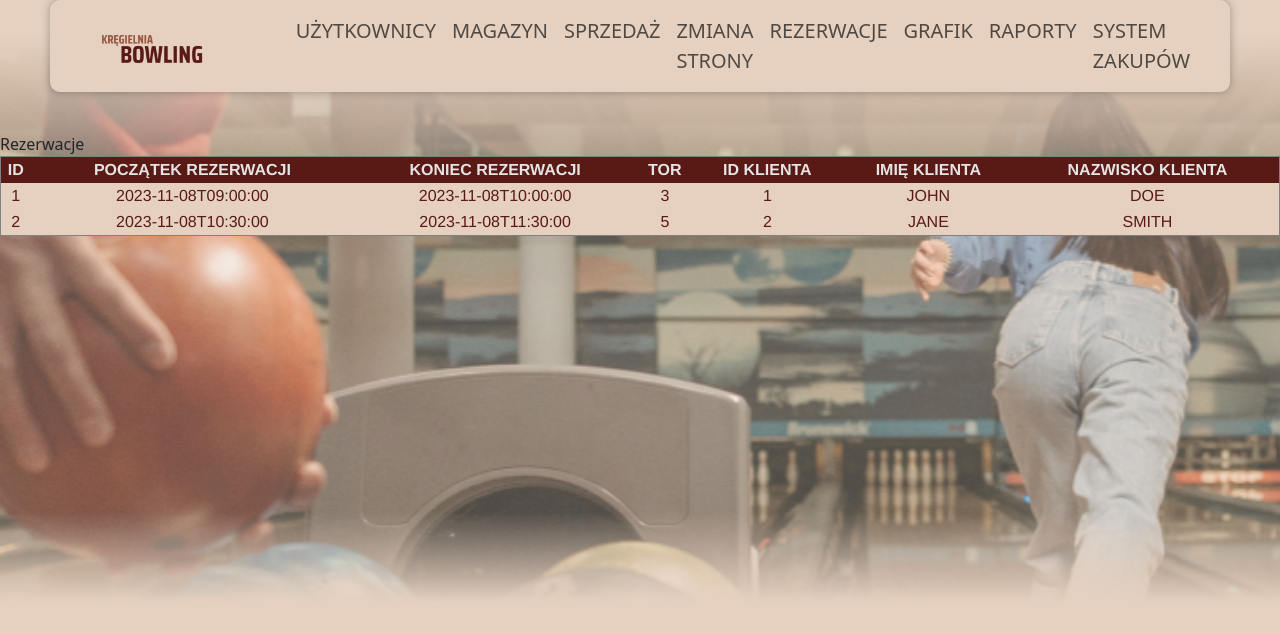
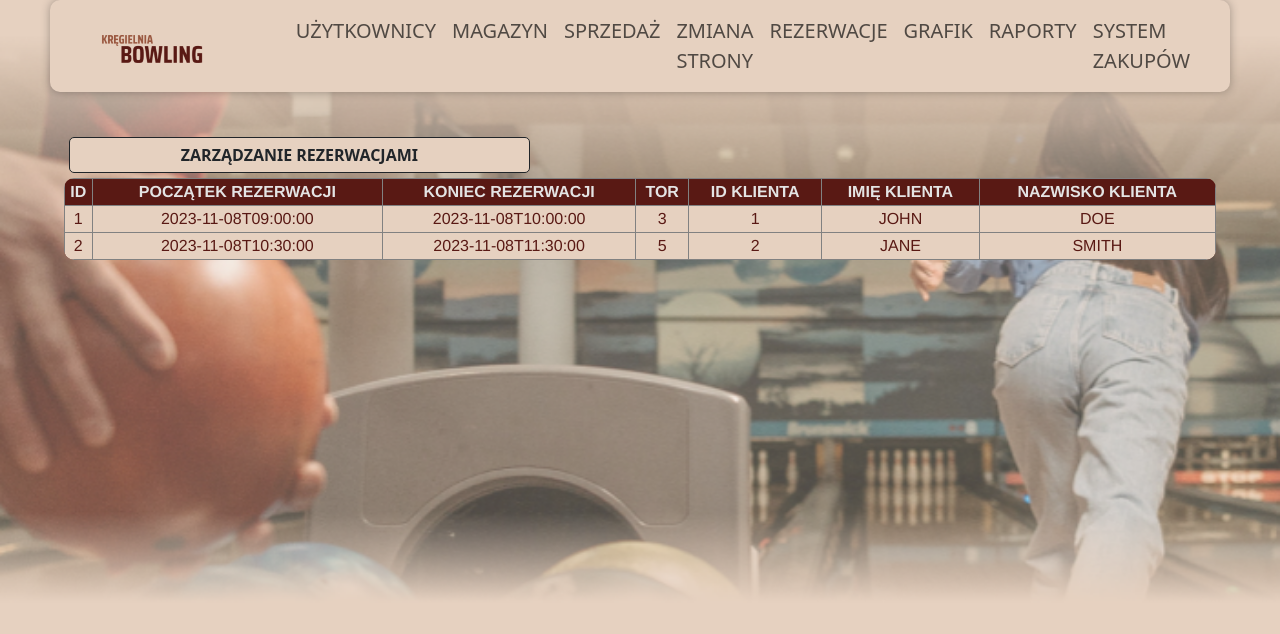
Before and after one commit to Donosik/BowlingClub, a React (Create React App) app in the folder mainfrontend/: page /management/rezerwacje in a window 1280 px wide. Shown: the top 634 px of the page. Built offline with nearby package versions, Linux system fonts and the light colour scheme.

Commit message:
stylowanie update

```diff
--- a/mainfrontend/src/pages/ChangeSite/ChangeSite.js
+++ b/mainfrontend/src/pages/ChangeSite/ChangeSite.js
@@ -72,9 +72,9 @@ export default function ChangeSite()
     return (
         <>
             <div className="table-container">
-
                 <form>
-                    <div className="table-name">ZMIANA GODZIN OTWARCIA</div>
+                <div className="table-name">ZMIANA GODZIN OTWARCIA LOKALU</div>
+                <div className="table-container">
                     <table className="table-bordered">
                         <thead>
                         <tr>
@@ -108,14 +108,13 @@ export default function ChangeSite()
                             </tr>
                         ))}
                         </tbody>
-                    </table>
+                    </table></div>
                     <div className="d-flex">
                     <button type="button"
                             onClick={handleSaveChanges}>
                         ZAPISZ ZMIANY
                     </button></div>
-                </form>
-            </div>
+                </form> </div>
         </>
     )
 }
--- a/mainfrontend/src/pages/Reservation/Reservation.js
+++ b/mainfrontend/src/pages/Reservation/Reservation.js
@@ -30,8 +30,13 @@ export default function Reservation()
 
     return (
         <>
-            Rezerwacje
-            <ReservationTable reservations={reservations}/>
-        </>
+            <div className="table-container">
+
+                <form>
+                <ReservationTable reservations={reservations}/>
+                </form> </div>
+
+
+</>
     )
 }
--- a/mainfrontend/src/pages/Reservation/ReservationTable.js
+++ b/mainfrontend/src/pages/Reservation/ReservationTable.js
@@ -1,8 +1,12 @@
 import React from 'react';
 
-export default function ReservationTable({ reservations }) {
+export default function ReservationTable({reservations}) {
     return (
-        <table>
+
+        <div className="table-container">
+            <div className="table-name">ZARZĄDZANIE REZERWACJAMI</div>
+            <div className="table-container">
+            <table className="table-bordered">
                     <thead>
                     <tr>
                         <th>ID</th>
@@ -27,6 +31,7 @@ export default function ReservationTable({ reservations }) {
                         </tr>
                     ))}
                     </tbody>
-        </table>
+                </table></div></div>
+
     );
 }
```
Lines whose indentation alone changed are shown as unchanged.
